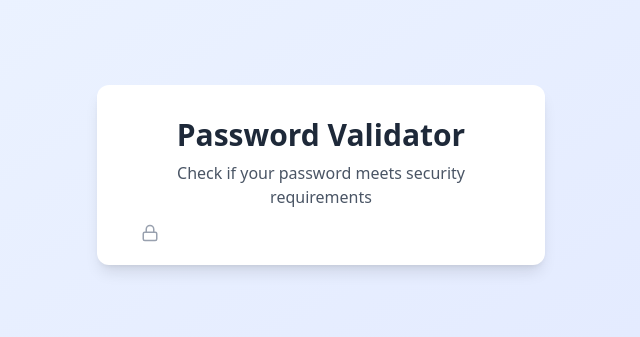
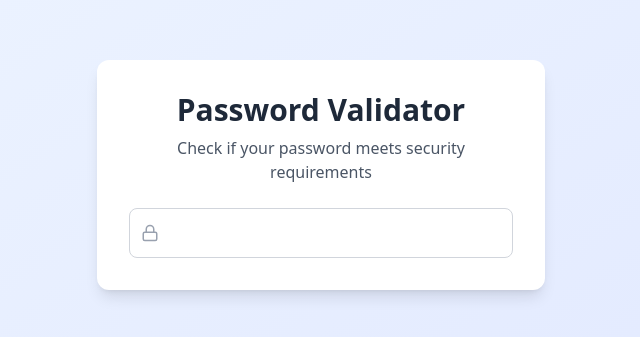
Before and after one commit to QwertyNora/password-validator-client, a React (Vite) app: page / in a window 1280 px wide. Shown: the part 225-562 px from the top of the page, without its empty margins (319-959 px from the left). Built offline with nearby package versions, Linux system fonts and the light colour scheme.

Commit message:
Add password input field with focus and change handlers in App component

```diff
--- a/src/App.tsx
+++ b/src/App.tsx
@@ -71,6 +71,15 @@ function App() {
                 className="absolute left-3 top-1/2 -translate-y-1/2 text-gray-400"
                 size={18}
               />
+            <input
+              type={showPassword ? 'text' : 'password'}
+              value={password}
+              onChange={(e) => setPassword(e.target.value)}
+              onFocus={() => setIsFocused(true)}
+              onBlur={() => setTimeout(() => setIsFocused(false), 200)}
+              placeholder="Enter your password"
+              className="w-full pl-10 pr-10 py-3 rounded-lg border border-gray-300 bg-white focus:outline-none focus:ring-2 focus:ring-indigo-500 transition"
+            />
           </div>
         </form>
       </div>
```
